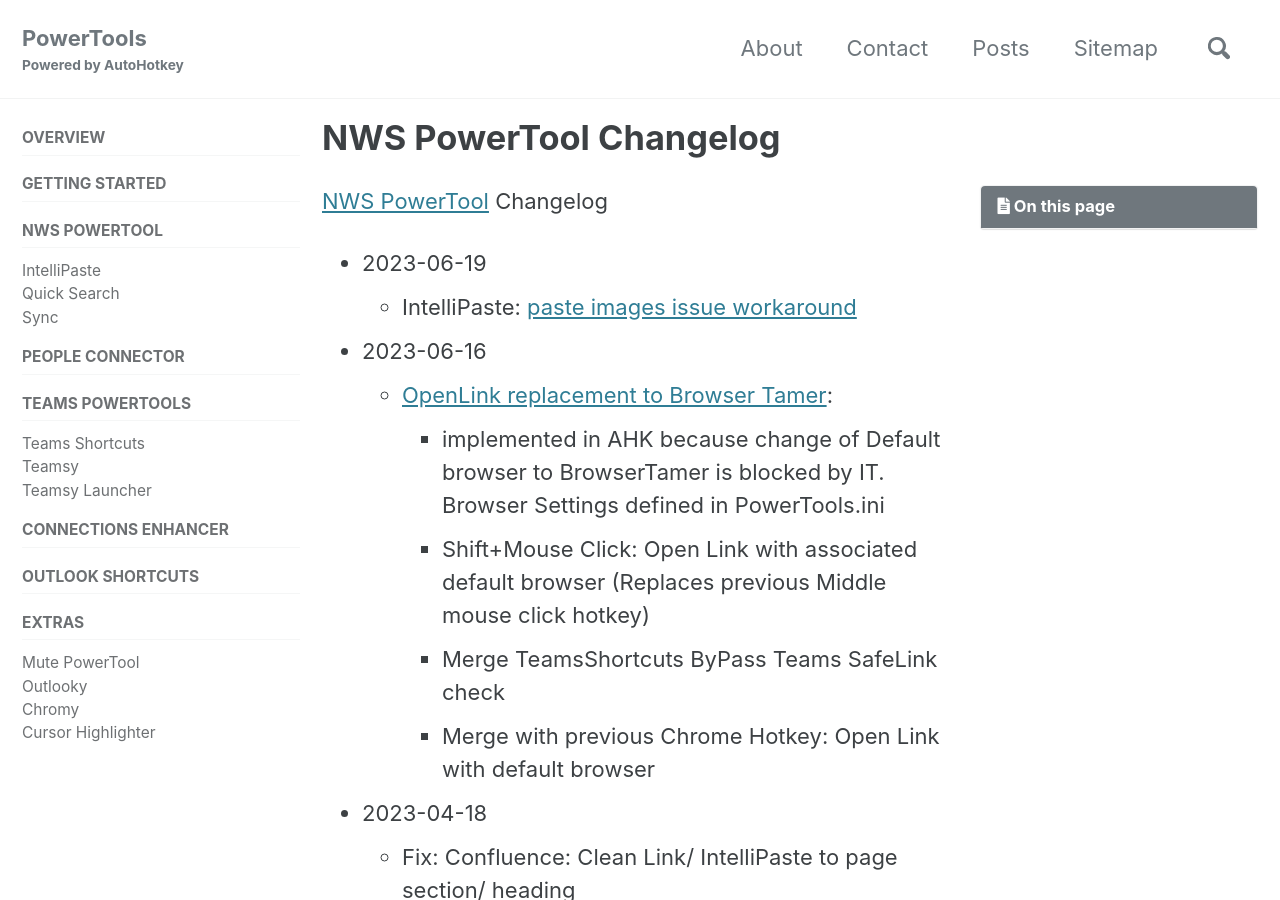
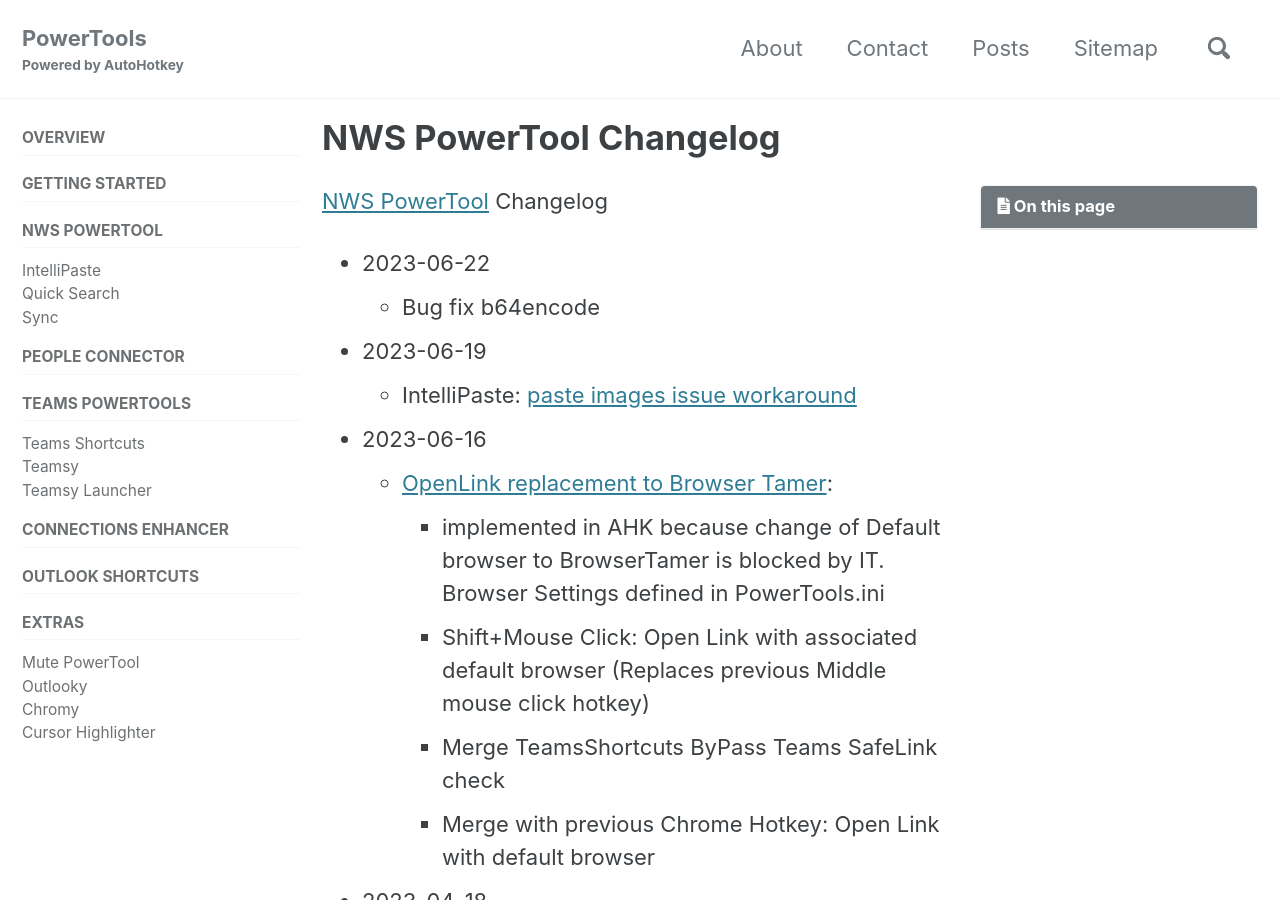
Before and after one commit to tdalon/ahk, a Jekyll site: the page built from docs/_pages/NWS-PowerTool-Changelog.md, in a window 1280 px wide and 900 px high. Built offline with Jekyll 4.4.1, drawn with Linux system fonts in a browser that asks for light colours; cached includes are drawn as plain includes; comment, search, counter and statistics services are not loaded.

Commit message:
b64 encoding fix

```diff
--- a/docs/_pages/NWS-PowerTool-Changelog.md
+++ b/docs/_pages/NWS-PowerTool-Changelog.md
@@ -5,6 +5,8 @@ excerpt: "Release notes for NWS PowerTool."
 ---
 
 [NWS PowerTool](NWS-PowerTool) Changelog
+* 2023-06-22
+  * Bug fix b64encode
 * 2023-06-19
   * IntelliPaste: [paste images issue workaround](https://tdalon.blogspot.com/2023/06/workaround-copypaste-images.html)
 * 2023-06-16
```
Also changed, not shown: 2 other files.
